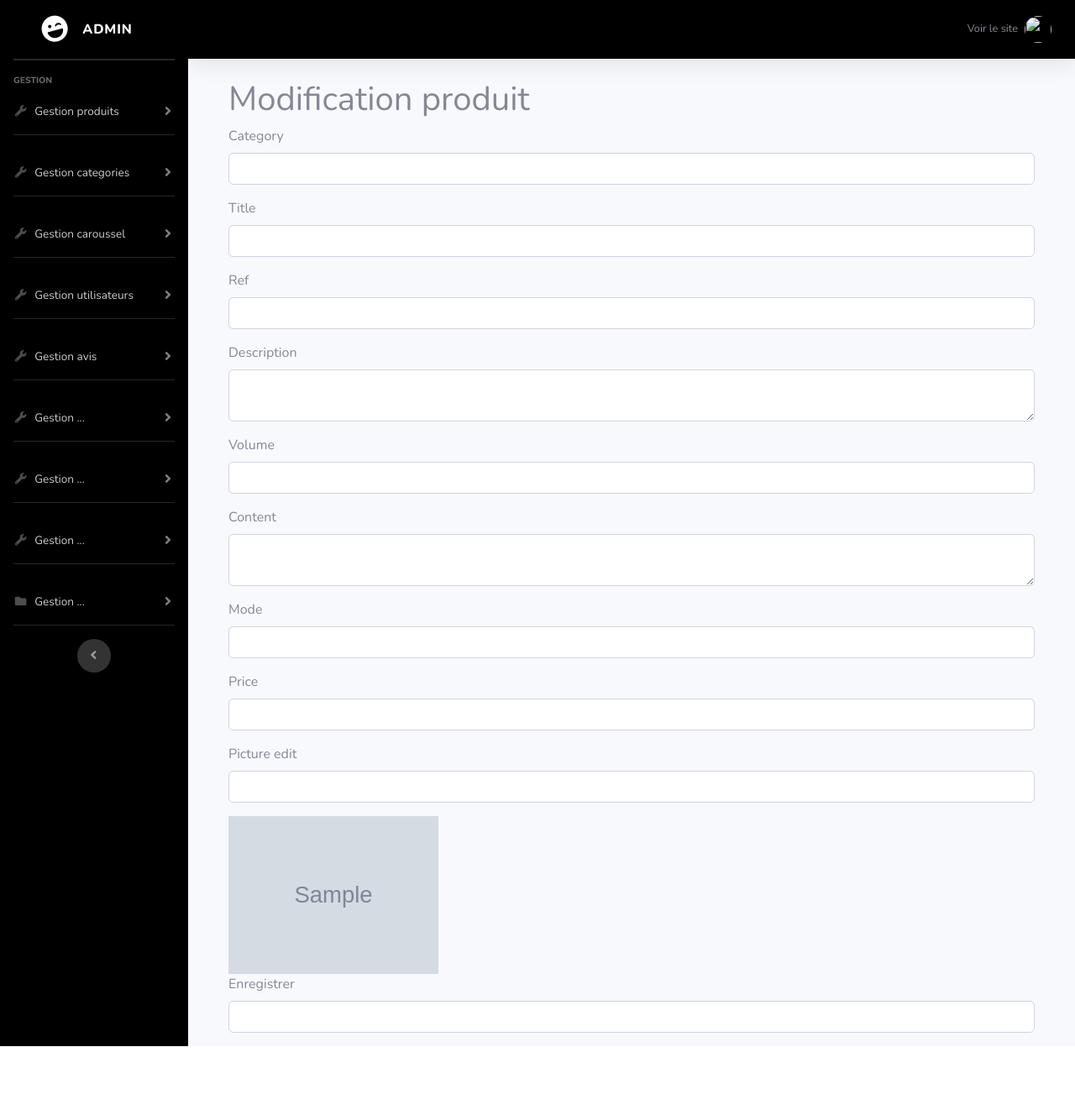
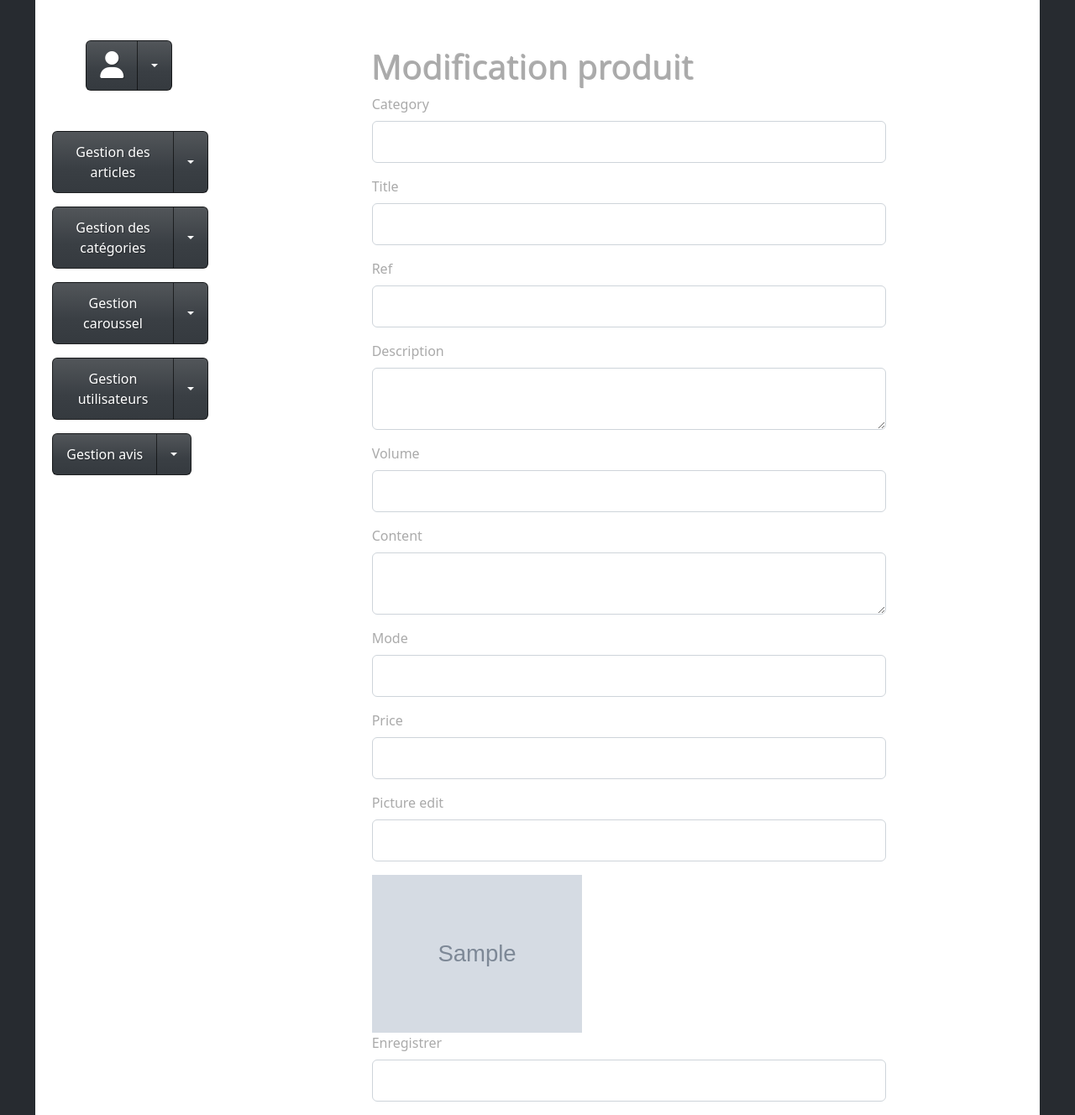
Before and after one commit to ionelum/foreverSymfony, a Symfony app: template templates/admin/editProduct.html.twig in a window 1280 px wide. Shown: the whole page at 84% size. Before the commit the page ends 1246 px from the top, so only its background shows below. Run offline with Twig, Linux system fonts and the light colour scheme; the template is opened without the code that fills it: most values are stand-ins (such as "Sample title", 1, 10 or a date in 2020); grey boxes marked "Sample" are stand-in pictures; form fields are guessed from the names that the template uses; some libraries are stand-ins or nearby versions.

Commit message:
backoffice bootstrap 5

```diff
--- a/src/Controller/SecurityController.php
+++ b/src/Controller/SecurityController.php
@@ -12,7 +12,6 @@
 use Symfony\Component\Mime\Email;
 use Symfony\Component\PasswordHasher\Hasher\UserPasswordHasherInterface;
 use Symfony\Component\Routing\Annotation\Route;
-use function Sodium\add;
 
 class SecurityController extends AbstractController
 {
--- a/src/Entity/User.php
+++ b/src/Entity/User.php
@@ -92,7 +92,7 @@
         return $this->roles;
     }
 
-    public function setRoles( $roles): self
+    public function setRoles($roles): self
     {
         $this->roles = $roles;
 
--- a/src/Form/ProductType.php
+++ b/src/Form/ProductType.php
@@ -65,24 +65,24 @@
             ->add('mode', TextareaType::class, [
                 'required'=>false,
                 'attr'=> [
-                    'placeholder'=>'Saisissez les conseils d\'utilisation'
+                    'placeholder'=>'Saisissez les conseils d\'utilisation',
                 ],
                 'label'=>'Conseils d\'utilisation'
             ])
             ->add('price', NumberType::class, [
                 'required'=>false,
                 'attr'=> [
-                    'placeholder'=>'Saisissez le prix du produit'
+                    'placeholder'=>'Saisissez le prix du produit',
                 ],
                 'label'=>'Prix du produit'
             ])
             ->add('picture', FileType::class, [
                 'required'=>false,
+                'label'=>'Photo du produit',
                 'attr'=> [
                     'placeholder'=>'Chargez une photo',
                     'onChange'=>'loadFile(event)'
                 ],
-                'label'=>'Photo du produit',
                 'constraints'=>[
                     new File([
                         'mimeTypes'=>[
--- a/templates/admin/addCarousel.html.twig
+++ b/templates/admin/addCarousel.html.twig
@@ -2,7 +2,7 @@
 
 {% block body %}
 
-    <div class="container">
+    <div class="container col-8">
 
     <h1>Ajout image carousel</h1>
 
--- a/templates/admin/addCategory.html.twig
+++ b/templates/admin/addCategory.html.twig
@@ -2,7 +2,7 @@
 
 {% block body %}
 
-    <div class="container">
+    <div class="container col-8">
 
     <h1>Ajout catégories</h1>
 
--- a/templates/admin/addProduct.html.twig
+++ b/templates/admin/addProduct.html.twig
@@ -2,7 +2,7 @@
 
 {% block body %}
 
-    <div class="container">
+    <div class="container col-8">
 
     <h1>Ajout produit</h1>
 
--- a/templates/admin/editCategory.html.twig
+++ b/templates/admin/editCategory.html.twig
@@ -1,7 +1,9 @@
 {% extends 'backoffice.html.twig' %}
 
 {% block body %}
-<h1>Modification catégories</h1>
+<div class="container col-8">
+
+    <h1>Modification catégories</h1>
 
     {{ form_start(form) }}
     {{ form_row(form.title) }}
@@ -15,6 +17,7 @@
     {{ form_row(form.Enregistrer) }}
     {{ form_end(form) }}
 
+</div>
     <script>
         var loadFile1=function (event){
             var image1=document.getElementById('image1')
--- a/templates/admin/editProduct.html.twig
+++ b/templates/admin/editProduct.html.twig
@@ -6,7 +6,7 @@
 
 {% block body  %}
 
-<div class="container">
+<div class="container col-8">
 
     <h1>Modification produit</h1>
     {{ form_start(form) }}
--- a/templates/admin/listCarousel.html.twig
+++ b/templates/admin/listCarousel.html.twig
@@ -1,6 +1,7 @@
 {% extends 'backoffice.html.twig' %}
 
 {% block body %}
+
 <h1>Liste des images pour carousel</h1>
 
 
--- a/templates/admin/listReviews.html.twig
+++ b/templates/admin/listReviews.html.twig
@@ -25,8 +25,8 @@
                 <td class="py-1">{{ review.product.title }}</td>
                 <td class="py-1">{{ review.content }}</td>
                 <td class="py-1">
-                    <a href="" class="mx-2"><i class="fas fa-2x fa-edit text-info"></i></a>
-                    <a href="" class="mx-2"><i class="fas fa-2x fa-trash text-danger"></i></a>
+                    {# <a href="" class="mx-2"><i class="fas fa-2x fa-edit text-info"></i></a> #}
+                    <a href="{{ path('deleteReviewAdmin', {'id': review.id }) }}" class="mx-2"><i class="fas fa-2x fa-trash text-danger"></i></a>
                 </td>
             </tr>
         {% endfor %}
--- a/templates/backoffice.html.twig
+++ b/templates/backoffice.html.twig
@@ -1,291 +1,131 @@
-<!DOCTYPE html>
+<!doctype html>
 <html lang="en">
+<head>
+    <meta charset="UTF-8">
+    <meta name="viewport"
+            content="width=device-width, user-scalable=no, initial-scale=1.0, maximum-scale=1.0, minimum-scale=1.0">
+    <meta http-equiv="X-UA-Compatible" content="ie=edge">
+    <title>{% block title %}DressInBackoffice | {% endblock %}</title>
+    {% block stylesheets %}
 
-<head>
-
-    <meta charset="utf-8">
-    <meta http-equiv="X-UA-Compatible" content="IE=edge">
-    <meta name="viewport" content="width=device-width, initial-scale=1, shrink-to-fit=no">
-    <meta name="description" content="">
-    <meta name="author" content="">
-    <title>{% block title %} Admin | {% endblock %} </title>
+        <link rel="stylesheet" href="https://cdnjs.cloudflare.com/ajax/libs/bootswatch/5.2.3/slate/bootstrap.min.css" integrity="sha512-GixPbJydZH3yyD23SgcC/i/FIhLb+0F26ABBvEg9ejj90hYuXXjPphWTWTX5dIuolObna6iXz1nr5nog6Dex7w==" crossorigin="anonymous" referrerpolicy="no-referrer" />
+        <link rel="stylesheet" href="https://cdnjs.cloudflare.com/ajax/libs/font-awesome/6.4.0/css/all.min.css" integrity="sha512-iecdLmaskl7CVkqkXNQ/ZH/XLlvWZOJyj7Yy7tcenmpD1ypASozpmT/E0iPtmFIB46ZmdtAc9eNBvH0H/ZpiBw==" crossorigin="anonymous" referrerpolicy="no-referrer" />
 
 
-    <!-- Custom fonts for this template                                                     -->
-    <link href="{{ asset('fontawesome-free/css/all.min.css') }}" rel="stylesheet" type="text/css">
-    <link
-            href="https://fonts.googleapis.com/css?family=Nunito:200,200i,300,300i,400,400i,600,600i,700,700i,800,800i,900,900i"
-            rel="stylesheet">
-    <link rel="stylesheet" href="https://use.fontawesome.com/releases/v5.3.1/css/all.css"
-            integrity="sha384-mzrmE5qonljUremFsqc01SB46JvROS7bZs3IO2EmfFsd15uHvIt+Y8vEf7N7fWAU" crossorigin="anonymous">
-
-    <!-- Custom styles for this template-->
-
-    <link href="{{ asset('css/sb-admin-2.min.css') }}" rel="stylesheet">
-    <link href="{{ asset('css/sb-admin-2.css') }}" rel="stylesheet">
-    <link href="{{ asset('css/select2.css') }}" rel="stylesheet">
-
+    {% endblock %}
 
 </head>
-
-<body id="page-top">
-
-<!-- Page Wrapper -->
-<div id="wrapper">
-
-    <!-- Sidebar -->
-    <ul class="navbar-nav  text-white sidebar sidebar-dark accordion" id="accordionSidebar" style="
-    background-color: #000000;"
-    >
-
-        <!-- Sidebar - Brand -->
-        <a class="sidebar-brand d-flex align-items-center justify-content-center" href="">
-            <div class="sidebar-brand-icon rotate-n-15">
-                <i class="fas fa-laugh-wink"></i>
+<body >
+<div   class="row justify-content-center">
+    <div class="col-md-2 bg-white ">
+        <ul class="nav flex-column">
+            <li class="nav-item ms-5 mt-5">
+                <div class="btn-group" role="group" aria-label="Button group with nested dropdown">
+                    <a href="{{ path('accueil') }}" class="btn btn-primary active"><i class="fas fa-user fa-2x"></i></a>
+                    <div class="btn-group" role="group">
+                        <button id="btnGroupDrop1" type="button" class="btn btn-primary dropdown-toggle" data-bs-toggle="dropdown" aria-haspopup="true" aria-expanded="false"></button>
+                        <div class="dropdown-menu" aria-labelledby="btnGroupDrop1" style="">
+                            {# <a class="dropdown-item" href="#">Profil</a> #}
+                            <a class="dropdown-item" href="{{ path('accueil') }}">Accès Front</a>
+                            <hr>
+                            <a class="dropdown-item" href="{{ path('logout') }}">Déconnexion</a>
                         </div>
-            <div class="sidebar-brand-text mx-3"> Admin</div>
-        </a>
-
-        <!-- Divider -->
-        <hr class="sidebar-divider my-0">
-
-        <!-- Nav Item - Dashboard -->
-
-
-        <!-- Divider -->
-        <hr class="sidebar-divider">
-
-        <!-- Heading -->
-        <div class="sidebar-heading">
-            gestion
                     </div>
-        <li class="nav-item">
-            <a class="nav-link collapsed" href="#" data-toggle="collapse" data-target="#collapseUtilities1"
-                aria-expanded="true" aria-controls="collapseUtilities">
-                <i class="fas fa-fw fa-wrench"></i>
-                <span>Gestion produits</span>
-            </a>
-            <div id="collapseUtilities1" class="collapse" aria-labelledby="headingUtilities"
-                data-parent="#accordionSidebar">
-                <div class="bg-white py-2 collapse-inner rounded">
-                    <a class="collapse-item" href="{{ path('addProduct') }}">Ajout produit</a>
-                    <a class="collapse-item" href="{{ path('listProduct') }}">Voir les produits</a>
+                </div>
+            </li>
+            <li class="nav-item ms-2 mt-5">
+                <div class="btn-group" role="group" aria-label="Button group with nested dropdown">
+                    <a href="" class="btn btn-primary  active">Gestion des articles</a>
+                    <div class="btn-group" role="group">
+                        <button id="btnGroupDrop2" type="button" class="btn btn-primary dropdown-toggle" data-bs-toggle="dropdown" aria-haspopup="true" aria-expanded="false"></button>
+                        <div class="dropdown-menu" aria-labelledby="btnGroupDrop2" style="">
+                            <a class="dropdown-item" href="{{ path('listProduct') }}">Liste des articles</a>
+                            <a class="dropdown-item" href="{{ path('addProduct') }}">Ajout article</a>
+                        </div>
                     </div>
                 </div>
             </li>
 
-        <hr class="sidebar-divider">
-        <li class="nav-item">
-            <a class="nav-link collapsed" href="#" data-toggle="collapse" data-target="#collapseUtilities2"
-                aria-expanded="true" aria-controls="collapseUtilities">
-                <i class="fas fa-fw fa-wrench"></i>
-                <span>Gestion categories</span>
-            </a>
-            <div id="collapseUtilities2" class="collapse" aria-labelledby="headingUtilities"
-                data-parent="#accordionSidebar">
-                <div class="bg-white py-2 collapse-inner rounded">
-                    <a class="collapse-item" href="{{ path('addCategory') }}">Ajout catégories produit</a>
-                    <a class="collapse-item" href="{{ path('listCategory') }}">Voir les catégories produit</a>
+            <li class="nav-item ms-2 mt-3">
+                <div class="btn-group" role="group" aria-label="Button group with nested dropdown">
+                    <a href="" class="btn btn-primary  active">Gestion des catégories</a>
+                    <div class="btn-group" role="group">
+                        <button id="btnGroupDrop3" type="button" class="btn btn-primary dropdown-toggle" data-bs-toggle="dropdown" aria-haspopup="true" aria-expanded="false"></button>
+                        <div class="dropdown-menu" aria-labelledby="btnGroupDrop3" style="">
+                            <a class="dropdown-item" href="{{ path('listCategory') }}">Liste catégories</a>
+                            <a class="dropdown-item" href="{{ path('addCategory') }}">Ajout catégories</a>
+                        </div>
                     </div>
                 </div>
             </li>
 
-        <hr class="sidebar-divider">
-        <li class="nav-item">
-            <a class="nav-link collapsed" href="#" data-toggle="collapse" data-target="#collapseUtilities3"
-                aria-expanded="true" aria-controls="collapseUtilities">
-                <i class="fas fa-fw fa-wrench"></i>
-                <span>Gestion caroussel</span>
-            </a>
-            <div id="collapseUtilities3" class="collapse" aria-labelledby="headingUtilities"
-                data-parent="#accordionSidebar">
-                <div class="bg-white py-2 collapse-inner rounded">
-                    <a class="collapse-item" href="{{ path('addCarousel') }}">Ajout images carousel</a>
-                    <a class="collapse-item" href="{{ path('listCarousel') }}">Voir images carousel</a>
+            <li class="nav-item ms-2 mt-3">
+                <div class="btn-group" role="group" aria-label="Button group with nested dropdown">
+                    <a href="" class="btn btn-primary  active">Gestion caroussel</a>
+                    <div class="btn-group" role="group">
+                        <button id="btnGroupDrop4" type="button" class="btn btn-primary dropdown-toggle" data-bs-toggle="dropdown" aria-haspopup="true" aria-expanded="false"></button>
+                        <div class="dropdown-menu" aria-labelledby="btnGroupDrop4" style="">
+                            <a class="dropdown-item" href="{{ path('listCarousel') }}">Liste images carousel</a>
+                            <a class="dropdown-item" href="{{ path('addCarousel') }}">Ajout images carousel</a>
+                        </div>
+                    </div>
+                </div>
+            </li>
+
+            <li class="nav-item ms-2 mt-3">
+                <div class="btn-group" role="group" aria-label="Button group with nested dropdown">
+                    <a href="" class="btn btn-primary  active">Gestion utilisateurs</a>
+                    <div class="btn-group" role="group">
+                        <button id="btnGroupDrop1" type="button" class="btn btn-primary dropdown-toggle" data-bs-toggle="dropdown" aria-haspopup="true" aria-expanded="false"></button>
+                        <div class="dropdown-menu" aria-labelledby="btnGroupDrop1" style="">
+                            <a class="dropdown-item" href="{{ path('listUsers') }}">Liste des utilisateurs</a>
+
+                        </div>
+                    </div>
+                </div>
+            </li>
+            <li class="nav-item ms-2 mt-3">
+                <div class="btn-group" role="group" aria-label="Button group with nested dropdown">
+                    <a href="" class="btn btn-primary  active">Gestion avis</a>
+                    <div class="btn-group" role="group">
+                        <button id="btnGroupDrop1" type="button" class="btn btn-primary dropdown-toggle" data-bs-toggle="dropdown" aria-haspopup="true" aria-expanded="false"></button>
+                        <div class="dropdown-menu" aria-labelledby="btnGroupDrop1" style="">
+                            <a class="dropdown-item" href="{{ path('listReviews') }}">Liste des avis</a>
+                        </div>
                     </div>
                 </div>
             </li>
 
 
-        <hr class="sidebar-divider">
-        <li class="nav-item">
-            <a class="nav-link collapsed" href="#" data-toggle="collapse" data-target="#collapseUtilities4"
-                aria-expanded="true" aria-controls="collapseUtilities">
-                <i class="fas fa-fw fa-wrench"></i>
-                <span>Gestion utilisateurs</span>
-            </a>
-            <div id="collapseUtilities4" class="collapse" aria-labelledby="headingUtilities"
-                data-parent="#accordionSidebar">
-                <div class="bg-white py-2 collapse-inner rounded">
-                    <a class="collapse-item" href="{{ path('listUsers') }}">Liste des utilisateurs</a>
+        </ul>
+    </div>
+    <div class="col-md-9 bg-white table-responsive ">
+
+        <div class="row justify-content-center mt-4 mb-4">
+            <div class="col text-center"><h1>{% block titre %}{% endblock %}</h1></div>
+        </div>
+        {% for message in app.flashes('success') %}
+            <div class="alert alert-success text-center mx-auto col-6">
+                {{ message }}
+            </div>
+
+        {% endfor %}
+        {% for message in app.flashes('danger') %}
+            <div class="alert alert-danger text-center mx-auto col-6">
+                {{ message }}
+            </div>
+
+        {% endfor %}
+
+        {% block body %}
+
+        {% endblock %}
     </div>
 </div>
-        </li>
 
-
-        <hr class="sidebar-divider">
-        <li class="nav-item">
-            <a class="nav-link collapsed" href="#" data-toggle="collapse" data-target="#collapseUtilities5"
-                aria-expanded="true" aria-controls="collapseUtilities">
-                <i class="fas fa-fw fa-wrench"></i>
-                <span>Gestion avis</span>
-            </a>
-            <div id="collapseUtilities5" class="collapse" aria-labelledby="headingUtilities"
-                data-parent="#accordionSidebar">
-                <div class="bg-white py-2 collapse-inner rounded">
-                    <a class="collapse-item" href="{{ path('listReviews') }}">Liste des avis</a>
-                </div>
-            </div>
-        </li>
-
-
-        <hr class="sidebar-divider">
-        <li class="nav-item">
-            <a class="nav-link collapsed" href="#" data-toggle="collapse" data-target="#collapseUtilities"
-                aria-expanded="true" aria-controls="collapseUtilities">
-                <i class="fas fa-fw fa-wrench"></i>
-                <span>Gestion ...</span>
-            </a>
-        </li>
-
-
-        <hr class="sidebar-divider">
-        <li class="nav-item">
-            <a class="nav-link collapsed" href="#" data-toggle="collapse" data-target="#collapseUtilities"
-                aria-expanded="true" aria-controls="collapseUtilities">
-                <i class="fas fa-fw fa-wrench"></i>
-                <span>Gestion ...</span>
-            </a>
-        </li>
-
-
-        <hr class="sidebar-divider">
-        <li class="nav-item">
-            <a class="nav-link collapsed" href="#" data-toggle="collapse" data-target="#collapseUtilities"
-                aria-expanded="true" aria-controls="collapseUtilities">
-                <i class="fas fa-fw fa-wrench"></i>
-                <span>Gestion ...</span>
-            </a>
-        </li>
-
-
-        <hr class="sidebar-divider">
-
-
-        <!-- Nav Item - Pages Collapse Menu -->
-        <li class="nav-item ">
-            <a class="nav-link collapsed" href="#" data-toggle="collapse" data-target="#collapseUtilities"
-                aria-expanded="true"
-                aria-controls="collapseUtilities">
-                <i class="fas fa-fw fa-folder"></i>
-                <span>Gestion ...</span>
-            </a>
-
-        </li>
-
-
-        <!-- Divider -->
-        <hr class="sidebar-divider d-none d-md-block">
-
-        <!-- Sidebar Toggler (Sidebar) -->
-        <div class="text-center d-none d-md-inline">
-            <button class="rounded-circle border-0" id="sidebarToggle"></button>
-        </div>
-
-    </ul>
-    <!-- End of Sidebar -->
-
-    <!-- Content Wrapper -->
-    <div id="content-wrapper" class="d-flex flex-column">
-
-        <!-- Main Content -->
-        <div id="content">
-
-            <!-- Topbar -->
-            <nav class="navbar navbar-expand navbar-light  topbar mb-4 static-top shadow" style="
-    background-color: #000000;"
-            >
-
-                <!-- Sidebar Toggle (Topbar) -->
-                <button id="sidebarToggleTop" class="btn btn-link d-md-none rounded-circle mr-3">
-                    <i class="fa fa-bars"></i>
-                </button>
-
-                <!-- Topbar Search -->
-
-
-                <!-- Topbar Navbar -->
-                <ul class="navbar-nav ml-auto">
-
-                    <li class="nav-item dropdown no-arrow">
-                        <a class="nav-link " href="{{ path('accueil') }}" role="button">
-                            <span class="mr-2 d-none d-lg-inline text-gray-600 small">Voir le site</span>
-                            <img class="img-profile rounded-circle"
-                                src="">
-                        </a>
-
-                    </li>
-                </ul>
-            </nav>
-            <!-- End of Topbar -->
-            <div class="container col-3 ">
-                {# app.flashes contient les addFlash envoyés en controller, c'est un tableau multidimensionnel
-                qui a pour 1ere dimension le type de message (ex:success, danger, info....) et en sous dimension les messages contenu pour ces types#}
-                {% for type, messages in app.flashes  %}
-                    {% for message in messages %}
-                        <div class="alert alert-{{ type}}  text-center">
-                        {{ message }}
-                        </div>
-                    {% endfor %}
-                {% endfor %}
-
-
-
-            </div>
-
-
-            <div class="container-fluid">
-
-
-                <!-- Page Heading -->
-                {% block body %}       {% endblock %}
-
-
-            </div>
-            <!-- /.container-fluid -->
-
-
-        </div>
-        <!-- End of Content Wrapper -->
-
-    </div>
-    <!-- End of Page Wrapper -->
-</div>
-    <!-- Scroll to Top Button-->
-    <a class="scroll-to-top rounded" href="#page-top">
-        <i class="fas fa-angle-up"></i>
-    </a>
-
-
-    <!-- page footer  -->
-
-
-    <!-- core  -->
-    <script src="{{ asset('vendors/jquery/jquery-3.4.1.js') }}"></script>
-<script src="{{ asset('js/select2.js') }}"></script>
-
-    <script src="{{ asset('vendors/bootstrap/bootstrap.bundle.js') }}"></script>
-
-    <!-- bootstrap affix -->
-    <script src="{{ asset('vendors/bootstrap/bootstrap.affix.js') }}"></script>
-
-    <!-- wow.js -->
-    <script src="{{ asset('vendors/wow/wow.js') }}"></script>
-
-    <!-- google maps -->
-
-
-
+{% block javascripts %}
+    <script src="https://cdn.jsdelivr.net/npm/bootstrap@5.0.1/dist/js/bootstrap.bundle.min.js" integrity="sha384-gtEjrD/SeCtmISkJkNUaaKMoLD0//ElJ19smozuHV6z3Iehds+3Ulb9Bn9Plx0x4" crossorigin="anonymous"></script>
+{% endblock %}
 
 </body>
 </html>
```
Also changed, not shown: src/Controller/AdminController.php (+57 -2 lines), templates/admin/listProduct.html.twig (+18 -18 lines), templates/admin/listUsers.html.twig (+7 -2 lines), templates/home/home.html.twig (+6 -2 lines), 1 other file. Lines whose indentation alone changed are shown as unchanged.
